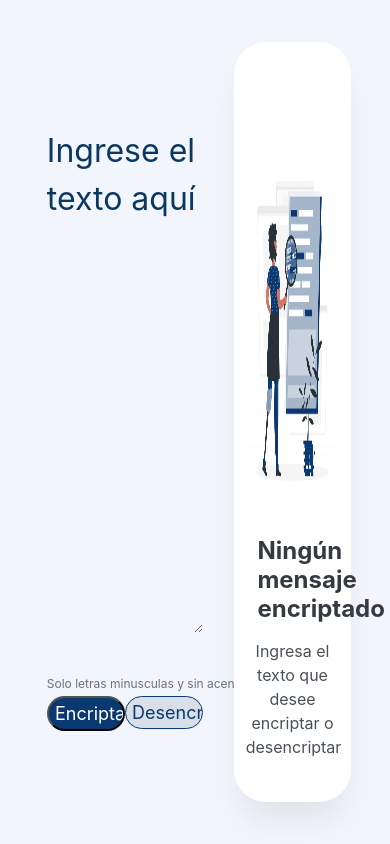
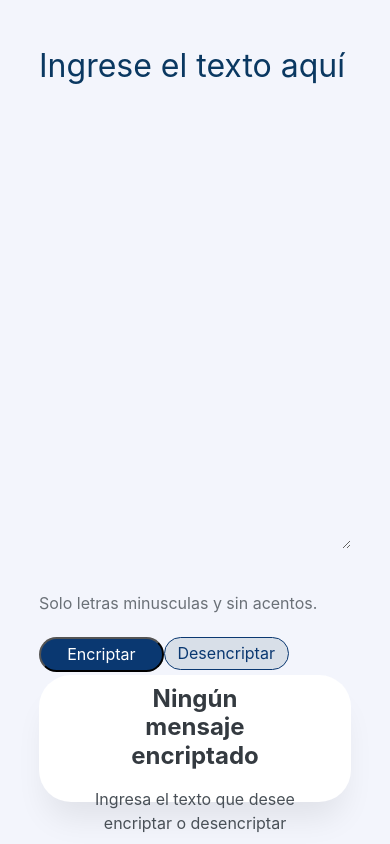
Before and after one commit to Inhurricane/legendary-text-encriptor, a plain HTML site: page index.html in a window 390 px wide. Drawn offline with Linux system fonts and the light colour scheme.

Commit message:
Adicionando la primera parte del responsive design

```diff
--- a/styles.css
+++ b/styles.css
@@ -168,3 +168,63 @@
     height: 50%;
     top: 15%;
 }
+
+/* Responsive design */
+
+@media (max-width: 57.5em) {
+    .container {
+        display: flex;
+        flex-direction: row;
+    }
+    .encriptar {
+        width: 100%;
+    }
+    .texto {
+        width: 80%;
+        height: 60%;
+        left: 10%;
+        top: 5%;
+    }
+    .terminoscondiciones {
+        width: 80%;
+        left: 10%;
+        top: 70%;
+    }
+    .terminoscondiciones p {
+        font-size: 16px;
+    }
+    .botones {
+        width: 80%;
+        left: 10%;
+        top: 75%;
+    }
+
+    .boton-encriptar, .boton-desencriptar {
+        width: 40%;
+        font-size: 16px;
+    }
+
+    .boton-encriptar:hover, .boton-desencriptar:hover {
+        margin: 0.3%;
+        width: 39.5%;
+        padding: 1.8%;
+    }
+
+    .encriptado {
+        width: 80%;
+        height: 15%;
+        left: 10%;
+        top: 80%;
+    }
+
+    .mensaje-encriptado {
+        width: 100%;
+        top: 5%;
+    }
+
+    .encriptado img {
+        top: 0%;
+        display: none;
+        visibility: hidden;
+    }
+}
```
